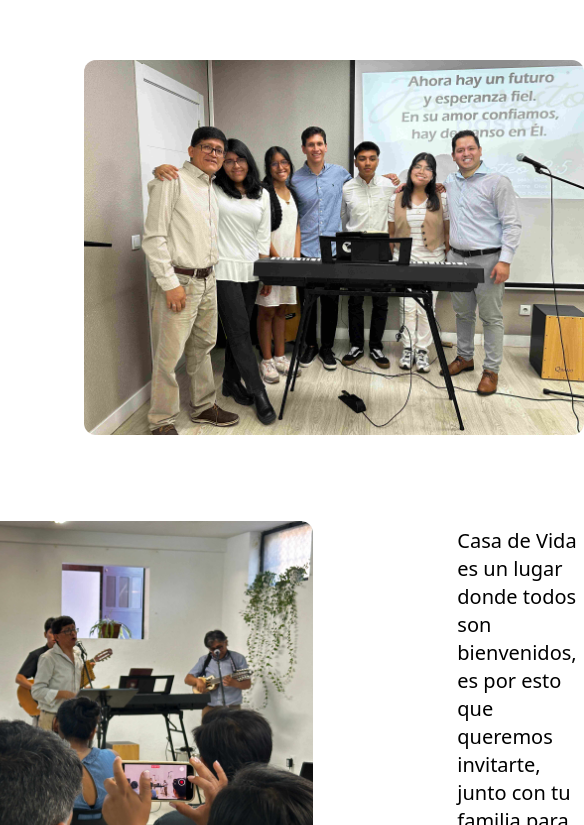
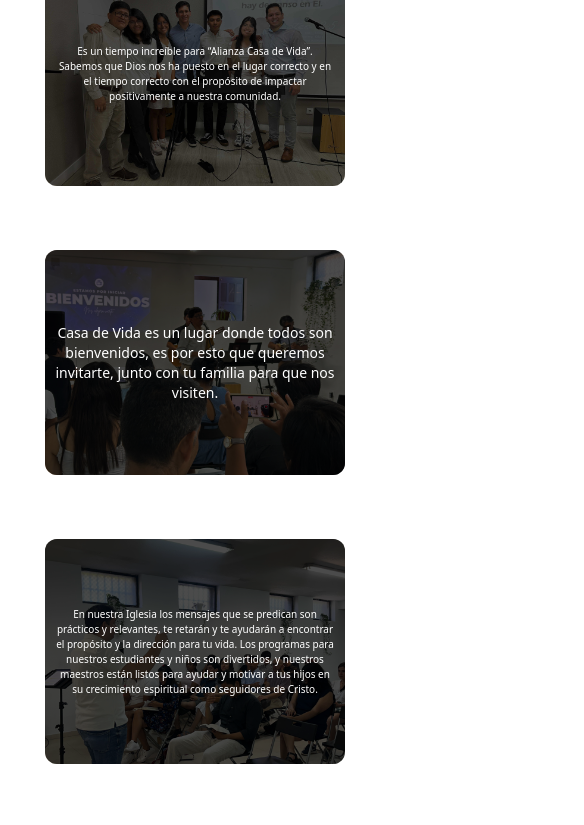
Before and after one commit to joacoooo0/iacym-web, an Astro site: page /nosotros in a window 390 px wide. Shown: the part 311-1136 px from the top of the page, 584 px wide, since content can reach past the window. Built offline with nearby package versions, Linux system fonts and the light colour scheme; Astro itself is replaced by a stand-in of ours.

Commit message:
feat ✅ vista "nosotros" ya es responsive

```diff
--- a/src/pages/nosotros.astro
+++ b/src/pages/nosotros.astro
@@ -11,32 +11,72 @@ import Footer from "../components/Footer.astro";
 
 <Layout title="Iglesia Casa de Vida">
   <Header />
-  <main class="flex flex-col justify-center items-center p-32 gap-y-16">
-    <h1 class="text-[#141414] text-6xl font-bold">Nosotros</h1>
-    <div class="flex items-center justify-center gap-x-36">
-      <p class="w-[445px] font-normal text-xl">
-        Es un tiempo increíble para “Alianza Casa de Vida”. Sabemos que Dios nos
-        ha puesto en el lugar correcto y en el tiempo correcto con el propósito
-        de impactar positivamente a nuestra comunidad.
-      </p>
-      <Image src={iglesiaP1} alt="" class="w-[500px] rounded-xl" />
+  <main class="flex flex-col justify-center items-center p-16 gap-y-16">
+    <h1 class="text-[#141414] sm:text-6xl text-5xl font-bold">Nosotros</h1>
+
+    <!-- Sección 1 -->
+    <div
+      class="xl:flex items-center justify-center gap-x-36 relative xl:static"
+    >
+      <div
+        class="xl:flex items-center justify-center relative xl:order-2 order-1 lg:text-[#141414] text-white"
+      >
+        <p
+          class="md:w-[450px] w-[280px] font-normal md:text-xl text-[10px] text-center xl:text-left xl:static absolute xl:top-0 top-1/2 xl:left-0 left-1/2 transform xl:-translate-x-0 -translate-x-1/2 xl:-translate-y-0 -translate-y-1/2 z-10 xl:z-auto text-white xl:text-[#141414] mr-0 xl:mr-10"
+        >
+          Es un tiempo increíble para “Alianza Casa de Vida”. Sabemos que Dios
+          nos ha puesto en el lugar correcto y en el tiempo correcto con el
+          propósito de impactar positivamente a nuestra comunidad.
+        </p>
+        <div class="relative md:w-[500px] w-[300px] xl:order-2 order-1">
+          <Image src={iglesiaP1} alt="" class="rounded-xl" />
+          <div
+            class="absolute inset-0 bg-black bg-opacity-70 rounded-xl xl:bg-transparent"
+          >
+          </div>
+        </div>
+      </div>
     </div>
-    <div class="flex items-center justify-center gap-x-36">
-      <Image src={iglesiaP2} alt="" class="w-[500px] rounded-xl" />
-      <p class="w-[445px] font-normal text-xl">
+
+    <!-- Sección 2 -->
+    <div
+      class="xl:flex items-center justify-center relative xl:order-2 order-1 lg:text-[#141414] text-white"
+    >
+      <div class="relative md:w-[500px] w-[300px] xl:order-2 order-1">
+        <Image src={iglesiaP2} alt="" class="rounded-xl" />
+        <div
+          class="absolute inset-0 bg-black bg-opacity-70 rounded-xl xl:bg-transparent"
+        >
+        </div>
+      </div>
+      <p
+        class="md:w-[450px] w-[280px] font-normal md:text-xl text-[10px] text-sm xl:order-2 order-1 text-center xl:text-left xl:static absolute xl:top-0 top-1/2 xl:left-0 left-1/2 transform xl:-translate-x-0 -translate-x-1/2 xl:-translate-y-0 -translate-y-1/2 z-10 xl:z-auto text-white xl:text-[#141414] ml-0 xl:ml-10"
+      >
         Casa de Vida es un lugar donde todos son bienvenidos, es por esto que
         queremos invitarte, junto con tu familia para que nos visiten.
       </p>
     </div>
-    <div class="flex items-center justify-center gap-x-36">
-      <p class="w-[445px] font-normal text-xl">
+
+    <!-- Sección 3 -->
+    <div
+      class="xl:flex items-center justify-center relative xl:order-2 order-1 lg:text-[#141414] text-white"
+    >
+      <p
+        class="md:w-[450px] w-[280px] font-normal md:text-xl text-[10px] text-center xl:text-left xl:static absolute xl:top-0 top-1/2 xl:left-0 left-1/2 transform xl:-translate-x-0 -translate-x-1/2 xl:-translate-y-0 -translate-y-1/2 z-10 xl:z-auto text-white xl:text-[#141414] mr-0 xl:mr-10"
+      >
         En nuestra Iglesia los mensajes que se predican son prácticos y
         relevantes, te retarán y te ayudarán a encontrar el propósito y la
         dirección para tu vida. Los programas para nuestros estudiantes y niños
         son divertidos, y nuestros maestros están listos para ayudar y motivar a
         tus hijos en su crecimiento espiritual como seguidores de Cristo.
       </p>
-      <Image src={iglesiaP3} alt="" class="w-[500px] rounded-xl" />
+      <div class="relative md:w-[500px] w-[300px] xl:order-2 order-1">
+        <Image src={iglesiaP3} alt="" class="rounded-xl" />
+        <div
+          class="absolute inset-0 bg-black bg-opacity-70 rounded-xl xl:bg-transparent"
+        >
+        </div>
+      </div>
     </div>
   </main>
   <Footer />
```
